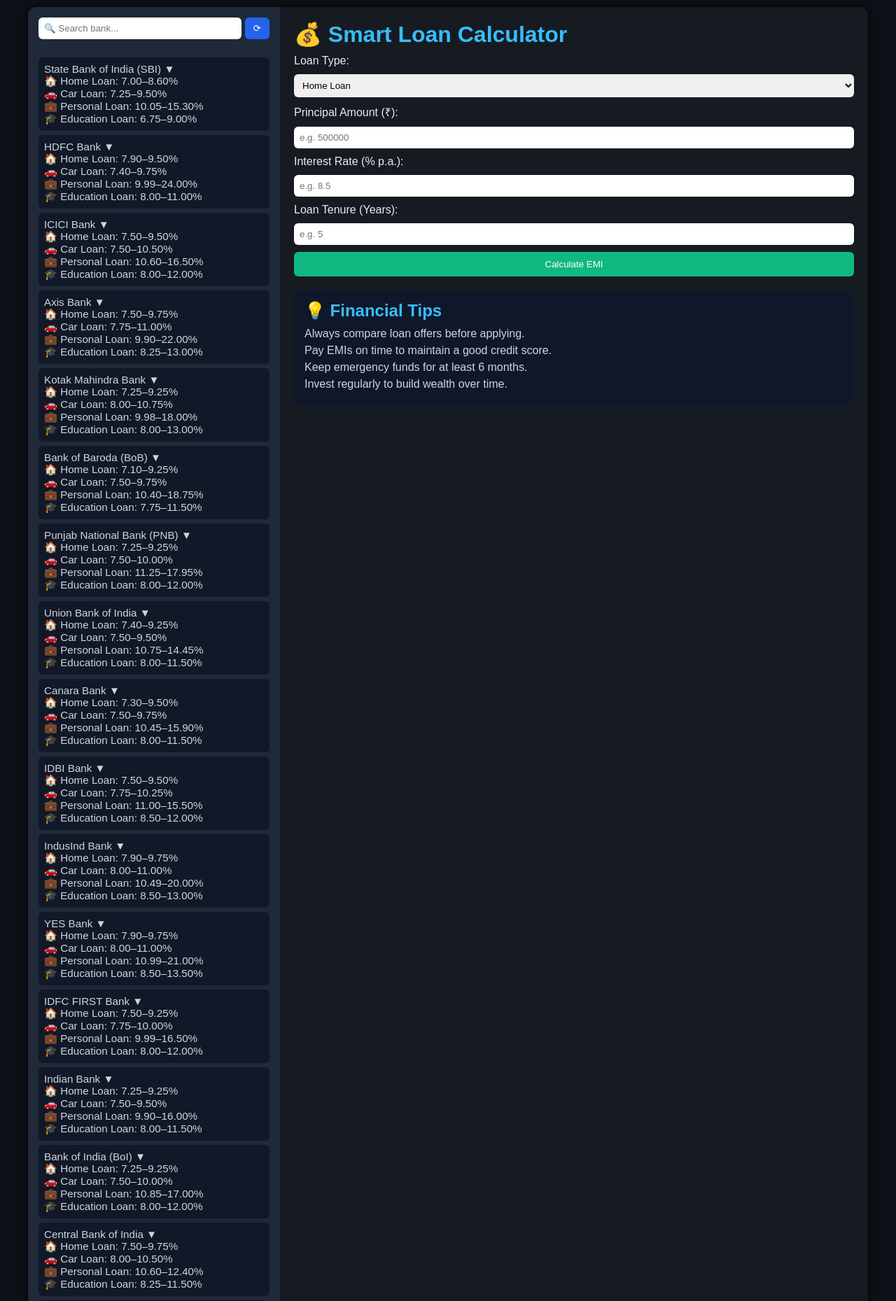
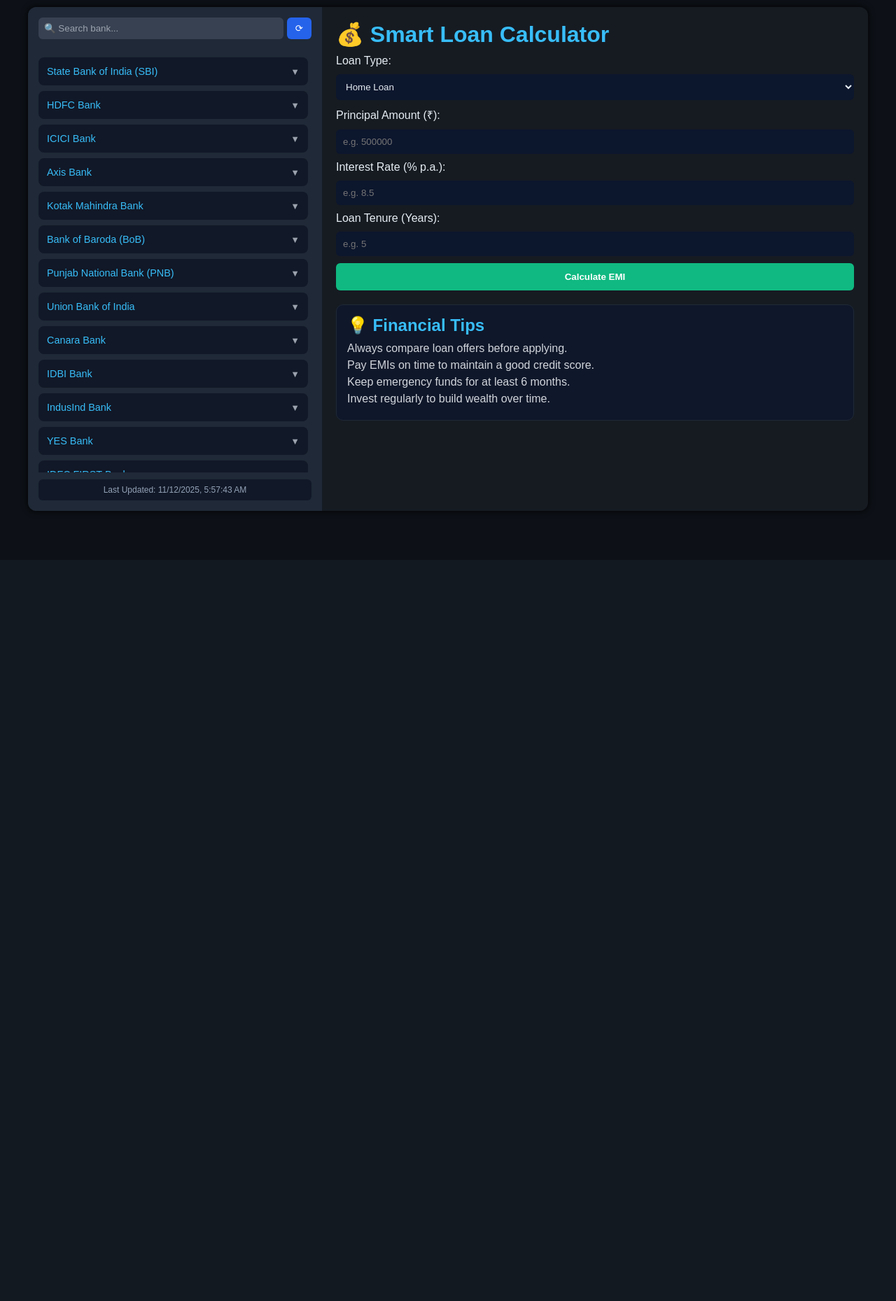
Before and after one commit to adarshjaiswal-clushXD/Loan-Calculator, a Flask app: page / in a window 1280 px wide. Shown: the top 1859 px of the page at 70% size. After the commit the page ends 736 px from the top, so only its background shows below. Run offline with Flask 3, Linux system fonts and the light colour scheme.

Commit message:
Refactor CSS for layout and scrollbar styles
Updated styles for sidebar, bank items, and main content. Improved scrollbar styles and adjusted padding for various elements.

```diff
--- a/main/static/style.css
+++ b/main/static/style.css
@@ -27,12 +27,13 @@ body {
 
 /* Sidebar */
 .side-panel {
-  width: 30%;
+  width: 35%;
   background: #1f2937;
   padding: 15px;
   display: flex;
   flex-direction: column;
   align-items: stretch;
+  max-height: 90vh;
 }
 
 .panel-header {
@@ -47,6 +48,12 @@ body {
   border: none;
   border-radius: 6px;
   outline: none;
+  background: #374151;
+  color: #e6edf3;
+}
+
+.panel-header input::placeholder {
+  color: #9ca3af;
 }
 
 .panel-header button {
@@ -56,6 +63,11 @@ body {
   border-radius: 6px;
   padding: 8px 12px;
   cursor: pointer;
+  transition: background 0.3s;
+}
+
+.panel-header button:hover {
+  background: #1d4ed8;
 }
 
 .bank-list {
@@ -63,27 +75,130 @@ body {
   overflow-y: auto;
   flex: 1;
   margin-top: 10px;
+  padding-right: 5px;
 }
 
-.bank-list li {
-  padding: 8px;
+/* Custom scrollbar */
+.bank-list::-webkit-scrollbar {
+  width: 6px;
+}
+
+.bank-list::-webkit-scrollbar-track {
   background: #111827;
-  margin-bottom: 5px;
-  border-radius: 6px;
-  font-size: 0.95em;
+  border-radius: 10px;
+}
+
+.bank-list::-webkit-scrollbar-thumb {
+  background: #4b5563;
+  border-radius: 10px;
+}
+
+.bank-list::-webkit-scrollbar-thumb:hover {
+  background: #6b7280;
+}
+
+/* Bank Item Styles */
+.bank-item {
+  margin-bottom: 8px;
+  background: #111827;
+  border-radius: 8px;
+  overflow: hidden;
+  transition: all 0.3s ease;
+}
+
+.bank-header {
+  display: flex;
+  justify-content: space-between;
+  align-items: center;
+  padding: 12px;
+  cursor: pointer;
+  background: #111827;
+  transition: background 0.2s;
+}
+
+.bank-header:hover {
+  background: #1f2937;
+}
+
+.bank-name {
+  font-weight: 500;
+  color: #38bdf8;
+  font-size: 0.9em;
+  flex: 1;
+}
+
+.toggle-icon {
+  color: #9ca3af;
+  font-size: 0.8em;
+  transition: transform 0.3s;
+  margin-left: 8px;
+}
+
+.bank-details {
+  max-height: 0;
+  overflow: hidden;
+  transition: max-height 0.3s ease-out;
+  background: #0f172a;
+}
+
+.bank-details.open {
+  max-height: 300px;
+  padding: 10px 12px;
+  border-top: 1px solid #1f2937;
+}
+
+.rate-item {
+  display: flex;
+  justify-content: space-between;
+  align-items: center;
+  padding: 6px 0;
+  font-size: 0.85em;
+}
+
+.rate-label {
+  color: #94a3b8;
+  font-weight: 400;
+}
+
+.rate-value {
+  color: #10b981;
+  font-weight: 600;
 }
 
 .last-updated {
-  font-size: 0.8em;
+  font-size: 0.75em;
   color: #94a3b8;
   margin-top: 10px;
   text-align: center;
+  padding: 8px;
+  background: #111827;
+  border-radius: 6px;
 }
 
 /* Main Section */
 .main-content {
   flex: 1;
   padding: 20px;
+  overflow-y: auto;
+  max-height: 90vh;
+}
+
+/* Custom scrollbar for main content */
+.main-content::-webkit-scrollbar {
+  width: 8px;
+}
+
+.main-content::-webkit-scrollbar-track {
+  background: transparent;
+}
+
+.main-content::-webkit-scrollbar-thumb {
+  background: #374151;
+  border-radius: 10px;
+}
+
+.main-content::-webkit-scrollbar-thumb:hover {
+  background: #4b5563;
 }
 
 h1, h2 {
@@ -99,19 +214,27 @@ form {
 }
 
 input, select {
-  padding: 8px;
+  padding: 10px;
   border-radius: 6px;
   border: none;
   outline: none;
+  background: #0c162d;
+  color: #e6edf3;
 }
 
 button[type="submit"] {
   background: #10b981;
   color: white;
   border: none;
-  padding: 10px;
+  padding: 12px;
   border-radius: 6px;
   cursor: pointer;
+  font-weight: 600;
+  transition: background 0.3s;
+}
+
+button[type="submit"]:hover {
+  background: #059669;
 }
 
 .results, .bank-section, .tips {
@@ -119,6 +242,12 @@ button[type="submit"] {
   background: #0f172a;
   padding: 15px;
   border-radius: 10px;
+  border: 1px solid #1f2937;
+}
+
+.error {
+  color: #ef4444;
+  font-weight: 500;
 }
 
 ul {
@@ -128,6 +257,15 @@ ul {
 ul li {
   margin: 6px 0;
   color: #d1d5db;
+}
+
+.results p {
+  margin: 8px 0;
+  font-size: 1.05em;
+}
+
+.results strong {
+  color: #38bdf8;
 }
 
 /* ✅ Responsive for phones */
@@ -140,14 +278,24 @@ ul li {
     width: 100%;
     flex-direction: column;
     order: 2;
+    max-height: 50vh;
   }
 
   .main-content {
     order: 1;
     padding: 15px;
+    max-height: none;
   }
 
   h1 {
     font-size: 1.4em;
   }
+
+  .bank-name {
+    font-size: 0.85em;
+  }
+
+  .rate-item {
+    font-size: 0.8em;
+  }
 }
```
